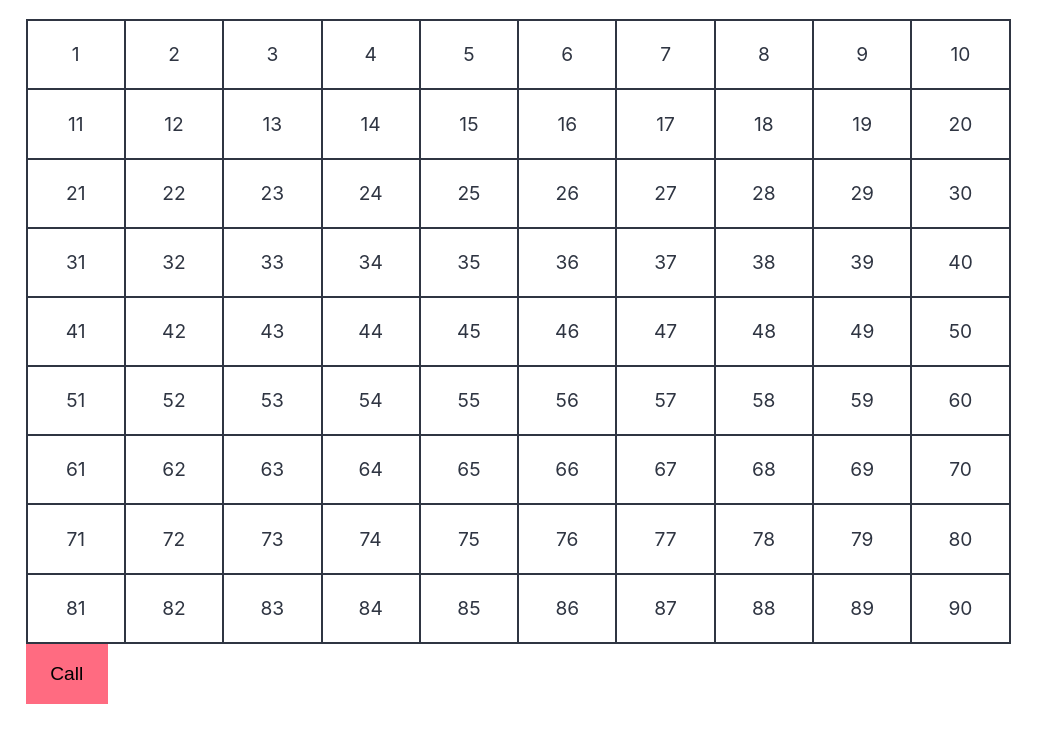
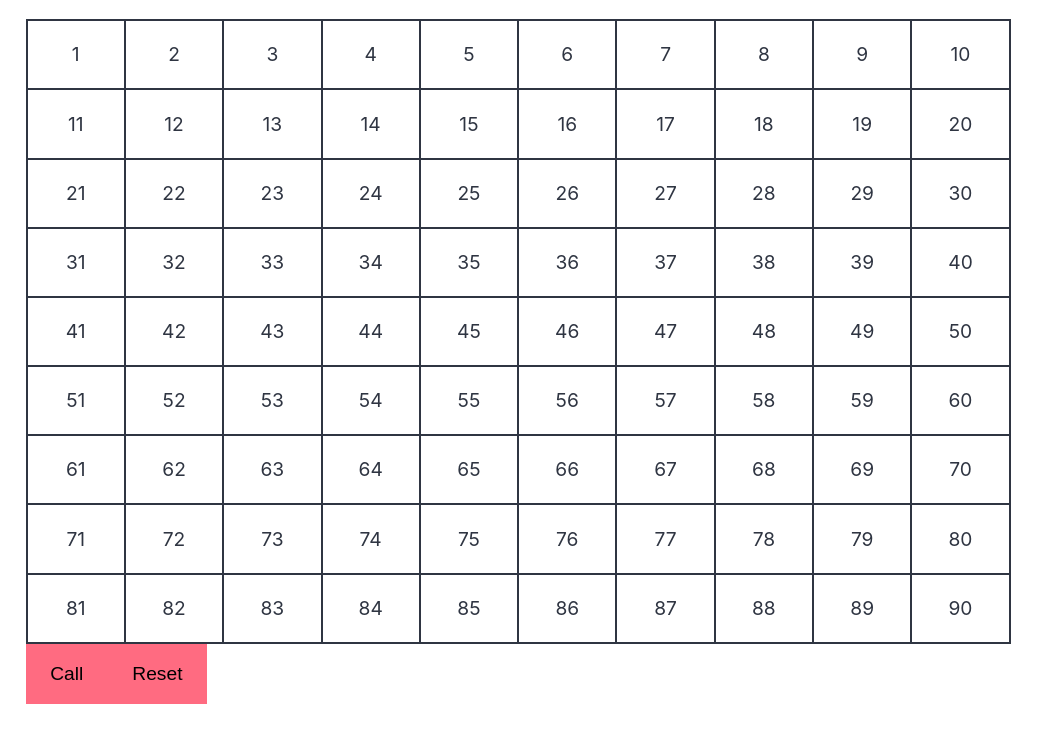
Before and after one commit to thomashockaday/bingo-machine, a React (Vite) app: page / in a window 1280 px wide. Shown: the top 742 px of the page, without its empty margins (0-1048 px from the left). Built offline with nearby package versions, Linux system fonts and the light colour scheme.

Commit message:
Add reset button

```diff
--- a/src/App.tsx
+++ b/src/App.tsx
@@ -19,6 +19,10 @@ function App() {
     }
   }
 
+  function reset(): void {
+    setCalledNumbers([]);
+  }
+
   return (
     <div className="bingo-machine">
       <div className="bingo-board">
@@ -35,6 +39,7 @@ function App() {
       </div>
 
       <button onClick={callNextNumber}>Call</button>
+      <button onClick={reset}>Reset</button>
     </div>
   );
 }
```
